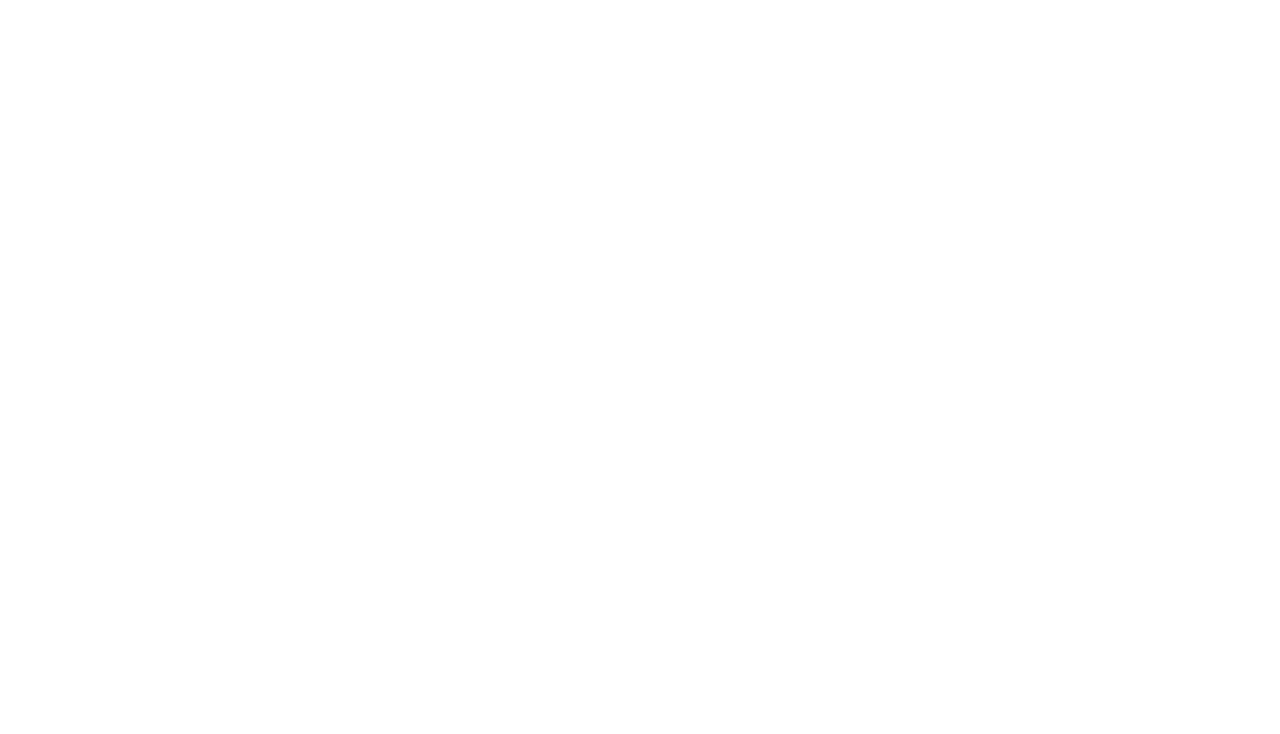
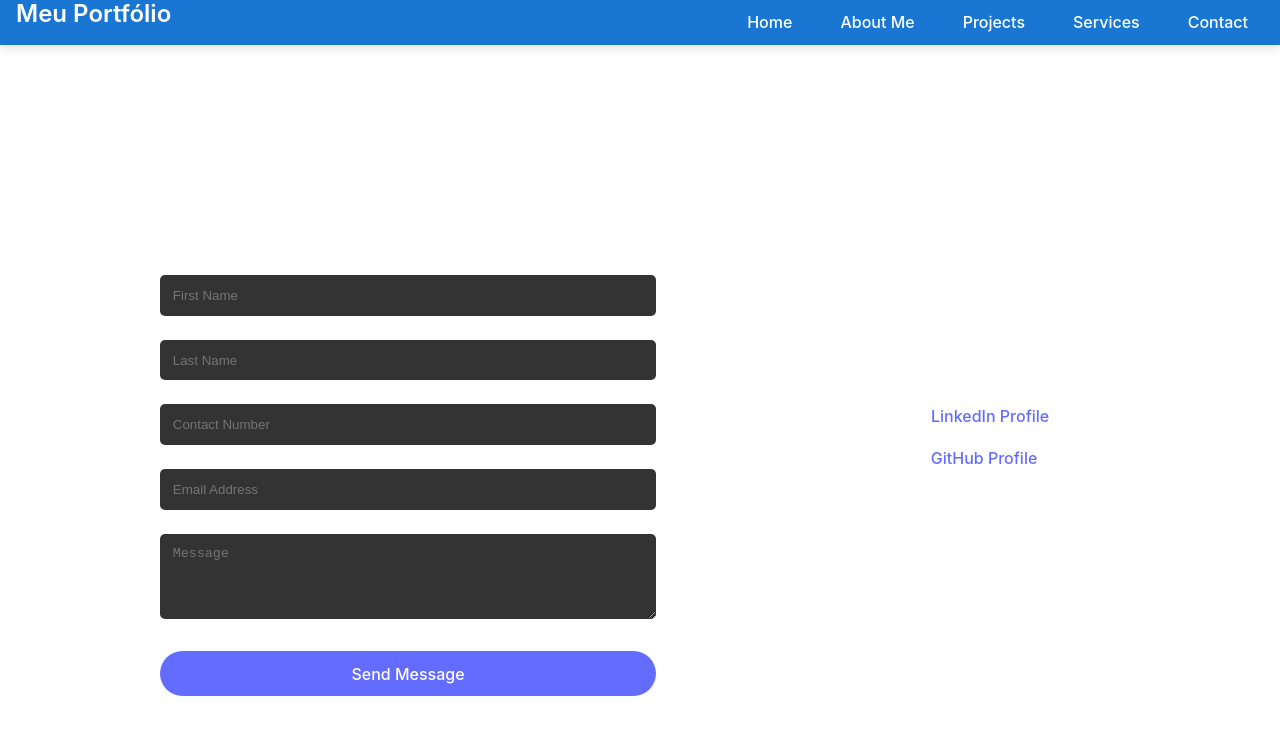
Before and after one commit to rosadigital/portifolioCentennial, a React (Vite) app in the folder portifolio/: page /contact in a window 1280 px wide. Before the commit this address had no page. Shown: the top 734 px of the page. Built offline with nearby package versions, Linux system fonts and the light colour scheme.

Commit message:
ContactMe
ContactMe jsx and css

```diff
--- a/portifolio/src/main.jsx
+++ b/portifolio/src/main.jsx
@@ -5,7 +5,7 @@
 import AboutMe from './pages/AboutMe';
 import Projects from './pages/Projects';
 import Services from './pages/Services';
-// import ContactMe from './pages/ContactMe';
+import ContactMe from './pages/ContactMe';
 import './index.css';
 
 ReactDOM.render(
@@ -15,7 +15,7 @@
       <Route path="/about" element={<AboutMe />} />
       <Route path="/projects" element={<Projects />} />
       <Route path="/services" element={<Services />} />
-      {/* <Route path="/contact" element={<ContactMe />} /> */}
+      <Route path="/contact" element={<ContactMe />} />
     </Routes>
   </Router>,
   document.getElementById('root')
--- /dev/null
+++ b/portifolio/src/pages/ContactMe.jsx
@@ -0,0 +1,75 @@
+import React from 'react';
+import NavBar from '../components/NavBar';
+import '../styles/ContactMe.css';
+
+const Contact = () => {
+  return (
+    <>
+      <NavBar />
+      <div className="container-contact">
+        <h2 className="title-contact">
+          Let’s Get in Touch!
+        </h2>
+        <p className="subtitle-contact">
+          I’m available for freelance work, collaboration, or just a chat about the latest in tech.
+        </p>
+        <div className="grid-container-contact">
+          <div className="grid-item-contact">
+            <form>
+              <input
+                type="text"
+                placeholder="First Name"
+                className="form-field-contact"
+              />
+              <input
+                type="text"
+                placeholder="Last Name"
+                className="form-field-contact"
+              />
+              <input
+                type="text"
+                placeholder="Contact Number"
+                className="form-field-contact"
+              />
+              <input
+                type="email"
+                placeholder="Email Address"
+                className="form-field-contact"
+              />
+              <textarea
+                placeholder="Message"
+                className="form-field-contact"
+                rows="4"
+              ></textarea>
+              <button
+                type="submit"
+                className="form-button-contact"
+              >
+                Send Message
+              </button>
+            </form>
+          </div>
+          <div className="grid-item-contact">
+            <div className="contact-info-contact">
+              <h3 className="contact-title-contact">Contact Information</h3>
+              <p className="contact-text-contact">
+                <strong>Email:</strong> familiafkrosa@gmail.com
+              </p>
+              <p className="contact-text-contact">
+                <strong>Phone:</strong> +1 437-255-1774
+              </p>
+              <p className="contact-text-contact">
+                <strong>LinkedIn:</strong> <a href="https://www.linkedin.com/in/felipe-rosa/" className="contact-link-contact">LinkedIn Profile</a>
+              </p>
+              <p className="contact-text-contact">
+                <strong>GitHub:</strong> <a href="https://github.com/rosadigital" className="contact-link-contact">GitHub Profile</a>
+              </p>
+            </div>
+          </div>
+        </div>
+      </div>
+    </>
+  );
+};
+
+export default Contact;
--- /dev/null
+++ b/portifolio/src/styles/ContactMe.css
@@ -0,0 +1,88 @@
+.container-contact {
+  flex-grow: 1;
+  padding-top: 4rem;
+  margin-left: 10rem;
+  margin-right: 6rem;
+}
+
+.title-contact {
+  font-weight: bold;
+  text-align: center;
+  color: #fff;
+  margin-bottom: 1rem;
+  font-size: 3rem;
+}
+
+.subtitle-contact {
+  text-align: center;
+  margin-bottom: 2rem;
+  color: #fff;
+}
+
+.grid-container-contact {
+  display: flex;
+  flex-wrap: wrap;
+  justify-content: center;
+  gap: 2rem;
+}
+
+.grid-item-contact {
+  flex: 1 1 100%;
+}
+
+@media (min-width: 960px) {
+  .grid-item-contact {
+    flex: 1 1 45%;
+  }
+
+  .contact-info-contact {
+    padding-left: 2rem;
+    text-align: left;
+  }
+}
+
+.form-field-contact {
+  width: 100%;
+  padding: 0.8rem;
+  margin-bottom: 1.5rem;
+  border: none;
+  border-radius: 5px;
+  background-color: #333;
+  color: #fff;
+  box-sizing: border-box;
+}
+
+.form-button-contact {
+  width: 100%;
+  padding: 0.8rem;
+  border-radius: 50px;
+  font-size: 1rem;
+  text-transform: none;
+  background-color: #646cff;
+  color: #fff;
+  border: none;
+  cursor: pointer;
+  transition: background-color 0.3s ease;
+}
+
+.form-button-contact:hover {
+  background-color: #535bf2;
+}
+
+.contact-info-contact {
+  text-align: center;
+}
+
+.contact-title-contact {
+  font-weight: bold;
+  color: #fff;
+}
+
+.contact-text-contact {
+  color: #fff;
+}
+
+.contact-link-contact {
+  color: #646cff;
+  text-decoration: none;
+}
```
